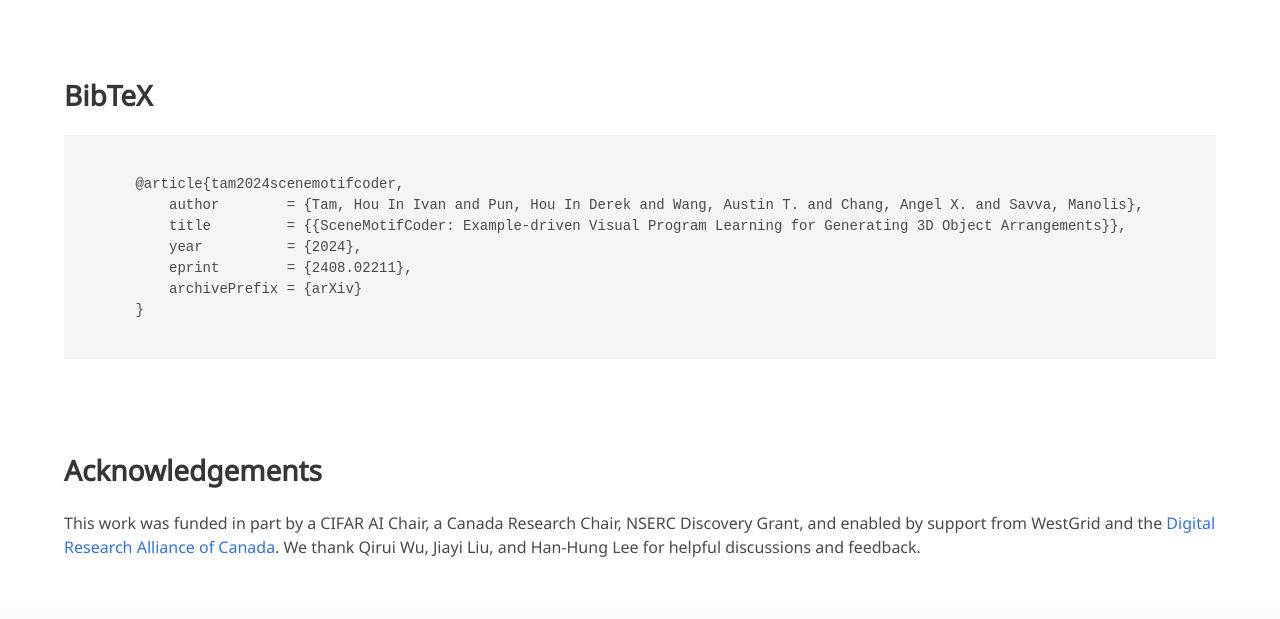
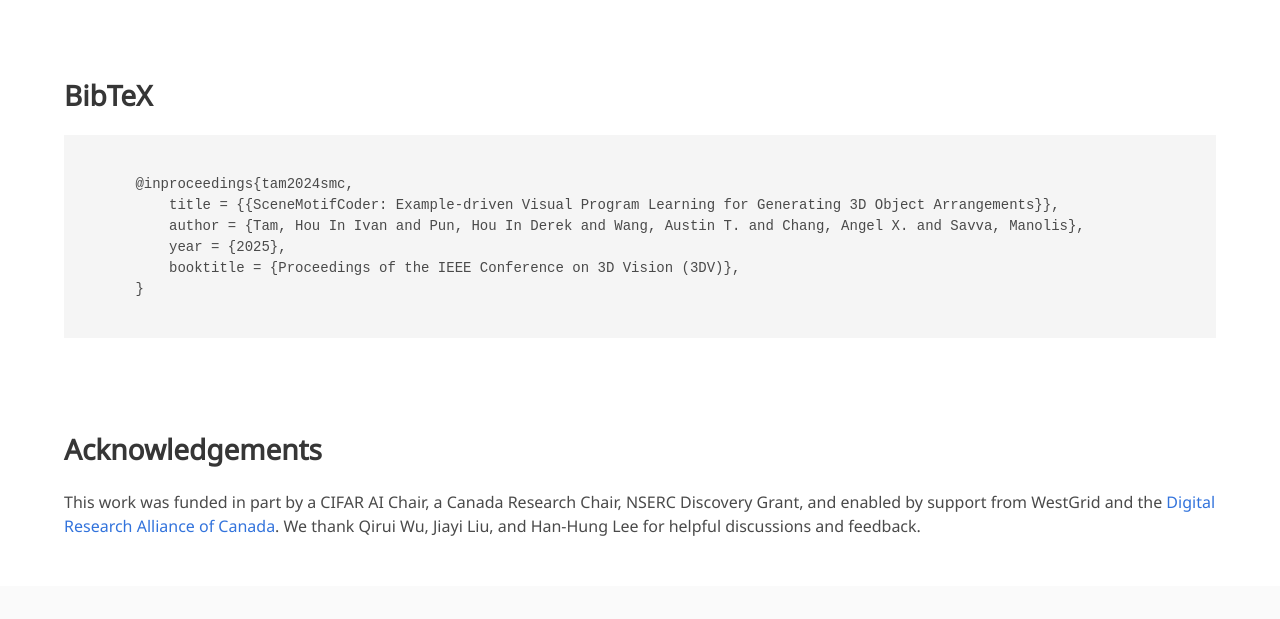
Before and after one commit to 3dlg-hcvc/smc, a plain HTML site: page docs/index.html in a window 1280 px wide. Shown: the part 5592-6211 px from the top of the page. Drawn offline with nearby package versions, Linux system fonts and the light colour scheme; some icons are missing; a web font is replaced by a local one.

Commit message:
Update index.html

```diff
--- a/docs/index.html
+++ b/docs/index.html
@@ -382,12 +382,11 @@
     <div class="container is-max-widescreen content">
       <h2 class="title">BibTeX</h2>
       <pre><code>
-      @article{tam2024scenemotifcoder,
-          author        = {Tam, Hou In Ivan and Pun, Hou In Derek and Wang, Austin T. and Chang, Angel X. and Savva, Manolis},
-          title         = {{SceneMotifCoder: Example-driven Visual Program Learning for Generating 3D Object Arrangements}},
-          year          = {2024},
-          eprint        = {2408.02211},
-          archivePrefix = {arXiv}
+      @inproceedings{tam2024smc,
+          title = {{SceneMotifCoder: Example-driven Visual Program Learning for Generating 3D Object Arrangements}},
+          author = {Tam, Hou In Ivan and Pun, Hou In Derek and Wang, Austin T. and Chang, Angel X. and Savva, Manolis},
+          year = {2025},
+          booktitle = {Proceedings of the IEEE Conference on 3D Vision (3DV)},
       }
       </code></pre>
     </div>
```
